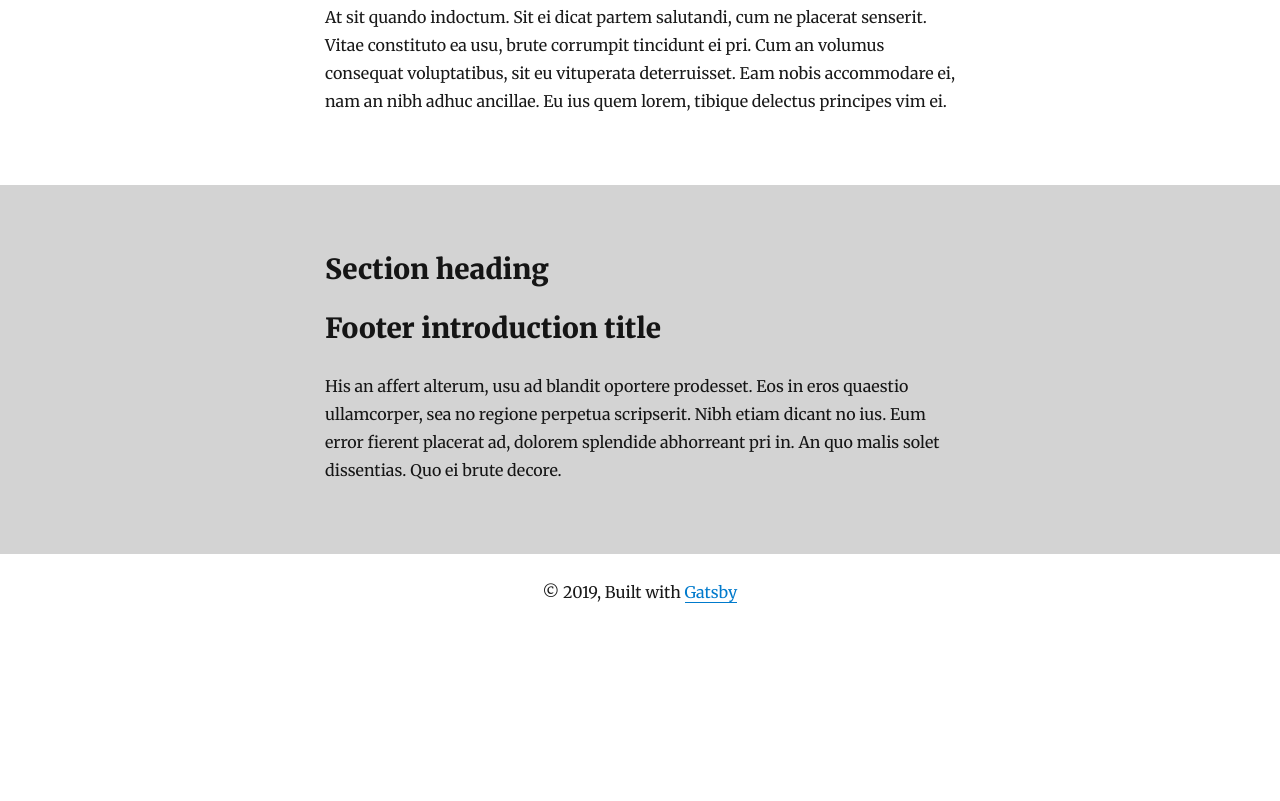
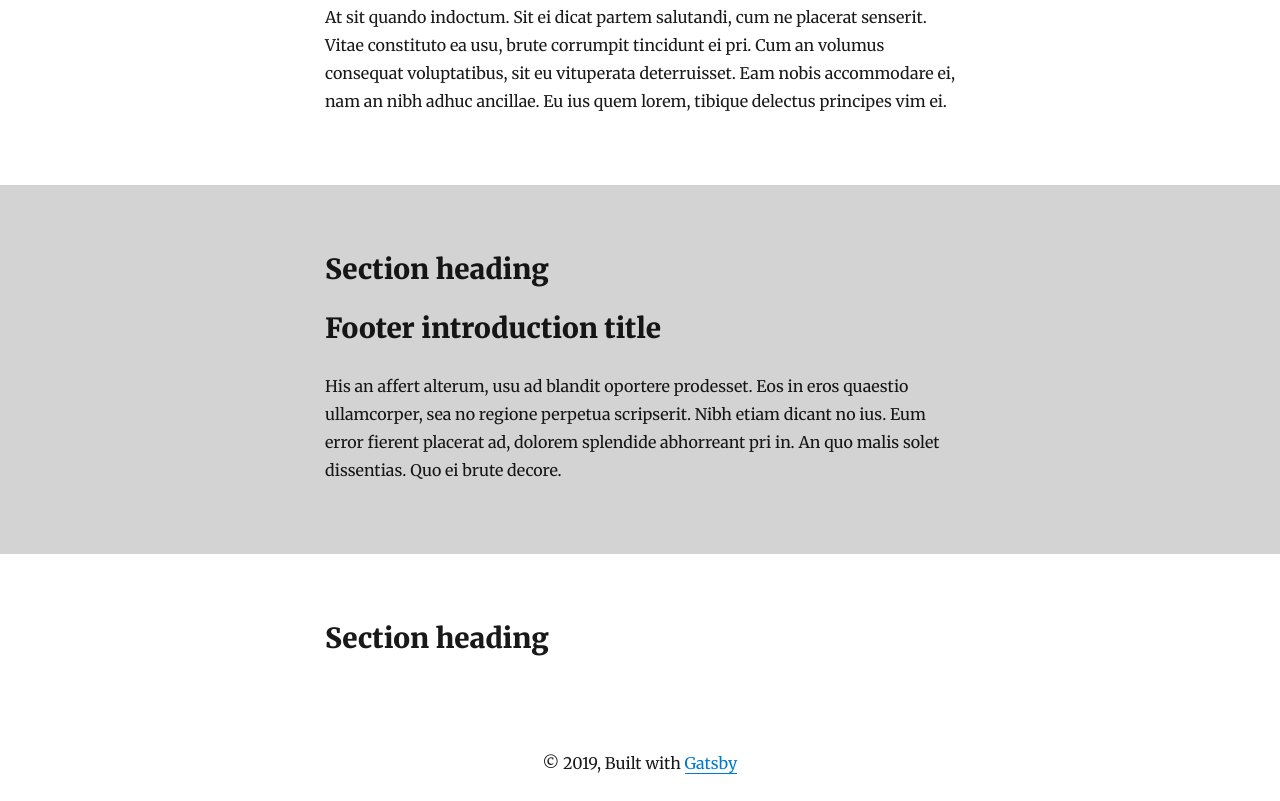
Before and after one commit to JariKorelin/aurafienti, a Gatsby site: page /en/englanninkielinen-kirjoitus-2/ in a window 1280 px wide. Shown: the part 1581-2382 px from the top of the page. Before the commit the page ends 2211 px from the top, so only its background shows below. Built offline with nearby package versions, Linux system fonts and the light colour scheme; Gatsby itself is replaced by a stand-in of ours; some packages are replaced by stand-ins of ours.

Commit message:
Add contact section component

```diff
--- a/gatsby-node.js
+++ b/gatsby-node.js
@@ -37,7 +37,8 @@ exports.createPages = ({ graphql, actions }) => {
     const posts = result.data.allMarkdownRemark.edges.filter(edge => {
       if (
         edge.node.frontmatter.templateKey === "frontpage-introduction" ||
-        edge.node.frontmatter.templateKey === "footer-introduction"
+        edge.node.frontmatter.templateKey === "footer-introduction" ||
+        edge.node.frontmatter.templateKey === "contact-section"
       ) {
         return false
       } else {
--- /dev/null
+++ b/src/components/contact-section.js
@@ -0,0 +1,37 @@
+import React from "react"
+import styled from "styled-components"
+import { rhythm } from "../utils/typography"
+
+function ContactSection({ content, locale }) {
+  return (
+    <Wrapper>
+      <Container>
+        {content.map(({ node }) => {
+          if (node.frontmatter.locale !== locale) return false
+
+          return (
+            <div key={node.id}>
+              <h2 style={{ marginTop: rhythm(1) }}>
+                {node.frontmatter.sectionHeading}
+              </h2>
+              <div dangerouslySetInnerHTML={{ __html: node.html }} />
+            </div>
+          )
+        })}
+      </Container>
+    </Wrapper>
+  )
+}
+
+const Wrapper = styled.div``
+
+const Container = styled.section`
+  display: flex;
+  flex-direction: column;
+  margin-left: auto;
+  margin-right: auto;
+  max-width: ${rhythm(24)};
+  padding: ${rhythm(1.5)} ${rhythm(3 / 4)};
+`
+
+export default ContactSection
--- a/src/components/layout.js
+++ b/src/components/layout.js
@@ -3,11 +3,12 @@ import { useStaticQuery, graphql } from "gatsby"
 import styled from "styled-components"
 import Header from "../components/header"
 import FooterIntroduction from "../components/footer-introduction"
+import ContactSection from "../components/contact-section"
 import { rhythm } from "../utils/typography"
 
 const Layout = ({ children, locale }) => {
   const data = useStaticQuery(graphql`
-    query HeaderQuery {
+    query FooterQuery {
       footerIntroduction: allMarkdownRemark(
         filter: { frontmatter: { templateKey: { eq: "footer-introduction" } } }
       ) {
@@ -18,6 +19,20 @@ const Layout = ({ children, locale }) => {
               sectionHeading
               title
               introduction
+              locale
+            }
+          }
+        }
+      }
+      contactSection: allMarkdownRemark(
+        filter: { frontmatter: { templateKey: { eq: "contact-section" } } }
+      ) {
+        edges {
+          node {
+            id
+            html
+            frontmatter {
+              sectionHeading
               locale
             }
           }
@@ -34,6 +49,7 @@ const Layout = ({ children, locale }) => {
         locale={locale}
         content={data.footerIntroduction.edges}
       />
+      <ContactSection locale={locale} content={data.contactSection.edges} />
       <Footer>
         © {new Date().getFullYear()}, Built with
         {` `}
--- /dev/null
+++ b/src/templates/contact-section/index.fi.md
@@ -0,0 +1,5 @@
+---
+templateKey: contact-section
+locale: fi
+sectionHeading: Osion otsikko
+---
--- /dev/null
+++ b/src/templates/contact-section/index.md
@@ -0,0 +1,5 @@
+---
+templateKey: contact-section
+locale: en
+sectionHeading: Section heading
+---
```
Also changed, not shown: static/admin/config.yml (+34 -0 lines).
